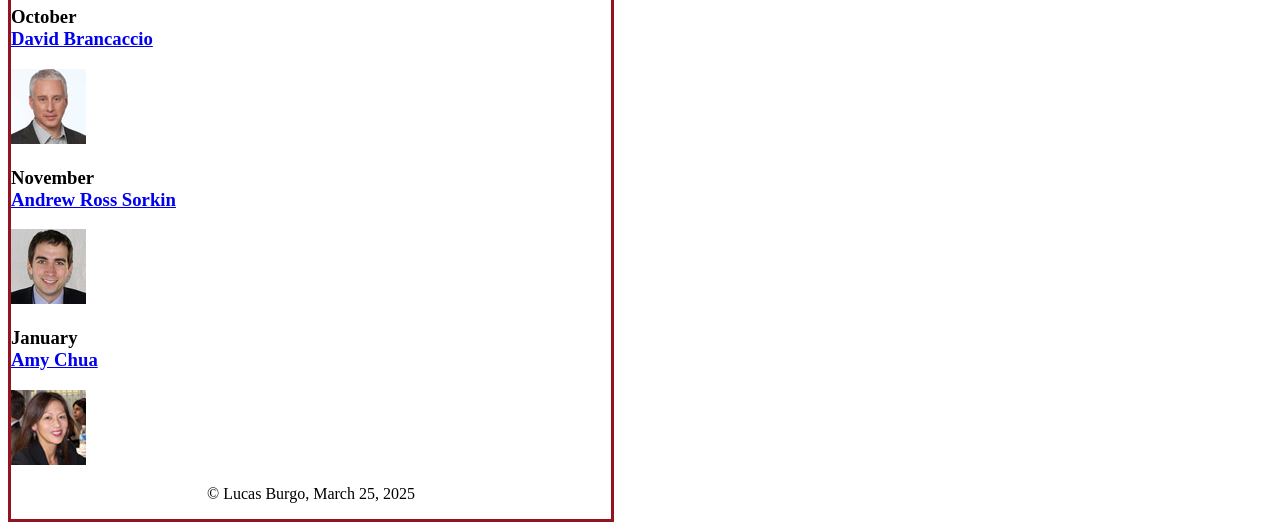
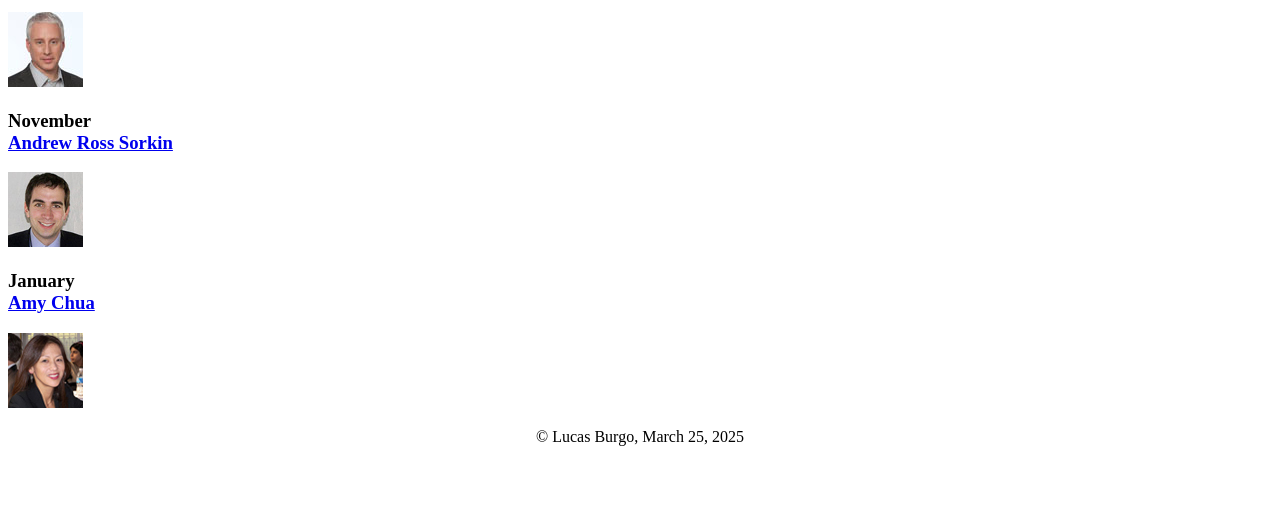
Before and after one commit to LucasBurgo/A06, a plain HTML site: page index.html in a window 1280 px wide. Shown: the part 508-1038 px from the top of the page. After the commit the page ends 970 px from the top, so only its background shows below. Drawn offline with Linux system fonts and the light colour scheme.

Commit message:
Update index.html

```diff
--- a/index.html
+++ b/index.html
@@ -13,11 +13,6 @@
 		.header-text {
         		margin-left: 20px;
         	}
-			body {
-			width: 600px;
-			margin: 0auto;
-			border: 3px solid #931420;
-			}
 		footer {
 			text-align: center;
 		}
```
